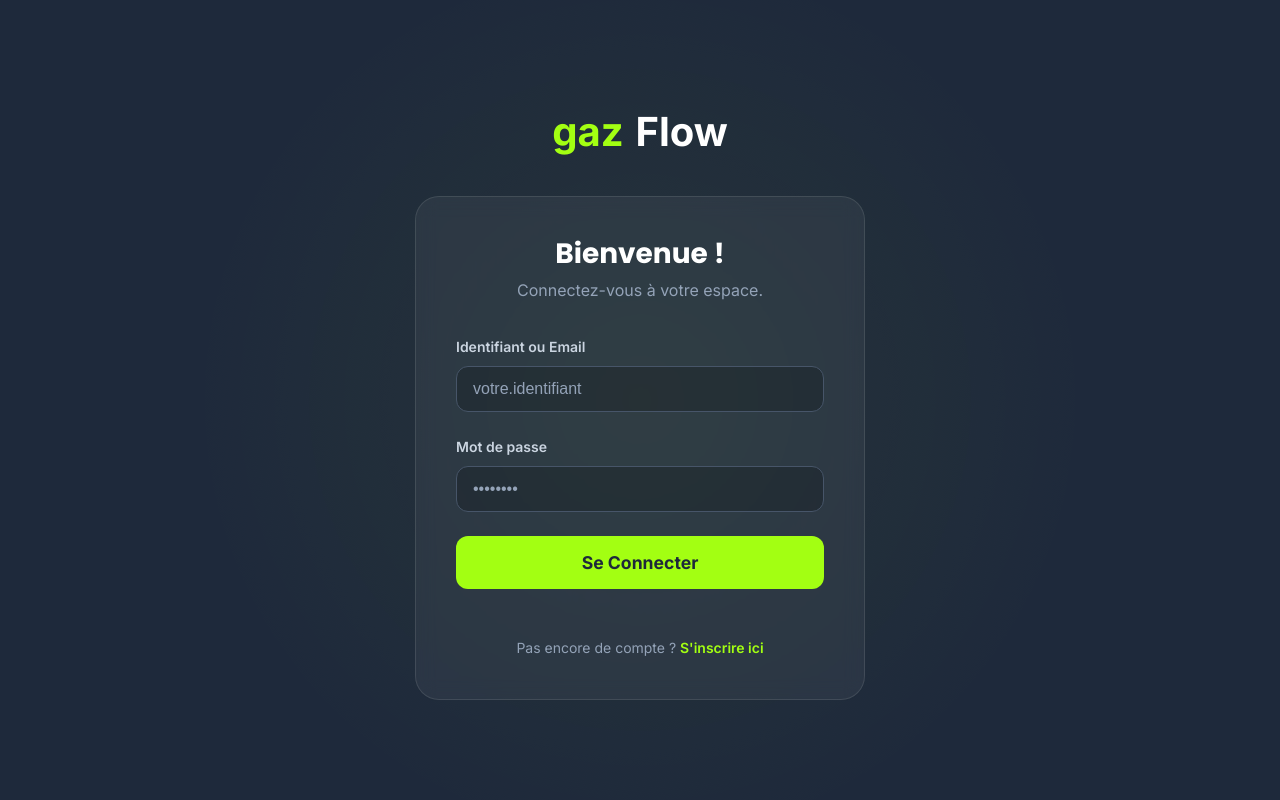
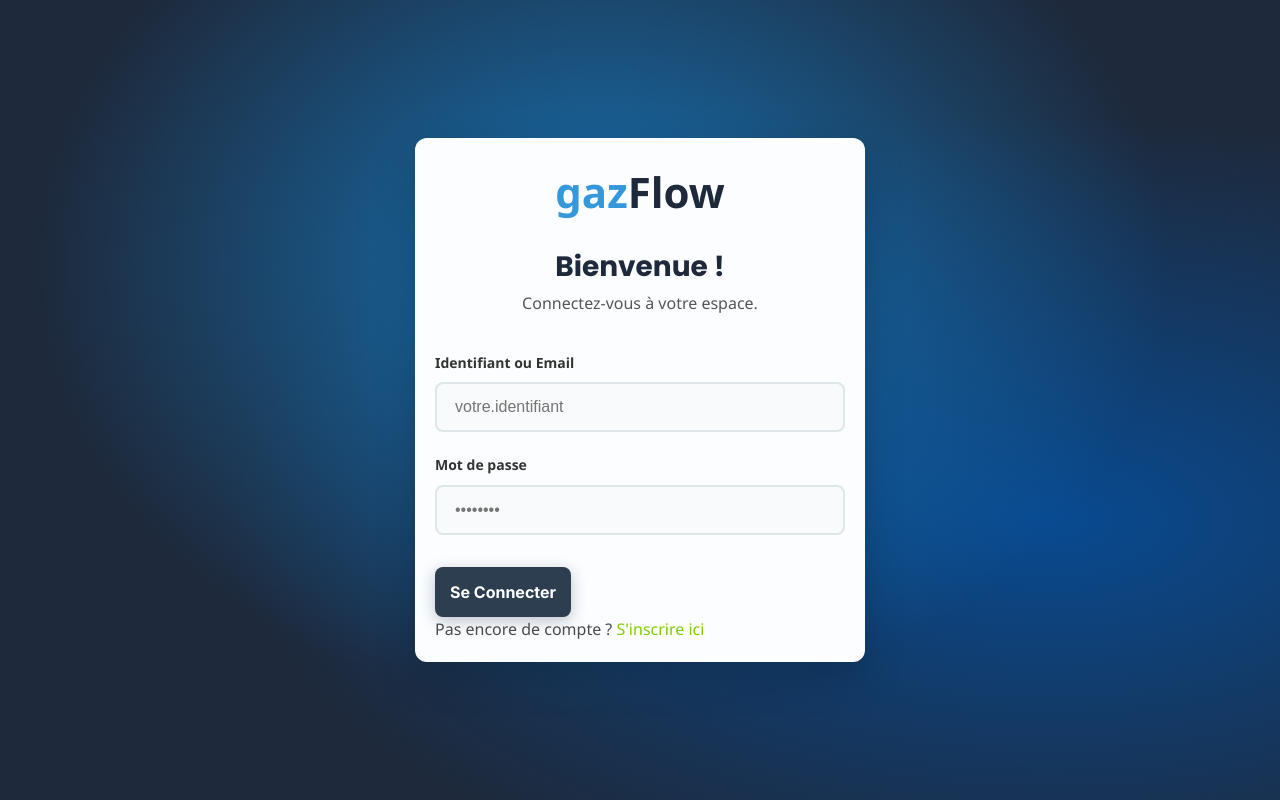
Before and after one commit to INNOVA-EDGE/gas-stock-frontend, a React (Vite) app: page /login in a window 1280 px wide. Built offline with nearby package versions, Linux system fonts and the light colour scheme; no server answers.

Commit message:
advanced

```diff
--- a/src/App.jsx
+++ b/src/App.jsx
@@ -110,7 +110,7 @@ function App() {
             element={<ResponsableSuiviDashboard />}
           />
           <Route
-            path='/dashboard/responsable-entrepot'
+            path='/dashboard/entrepot'
             element={<ResponsableEntrepotDashboard />}
           />
           <Route
--- a/src/components/DashboardRedirect.jsx
+++ b/src/components/DashboardRedirect.jsx
@@ -8,8 +8,8 @@ const roleDashboardMap = {
   CLIENT_MENAGE: '/dashboard/client',
   CLIENT_REVENDEUR: '/dashboard/client',
   RESPONSABLE_SUIVI: '/dashboard/responsable-suivi',
-  RESPONSABLE_UNITE_PRODUCTION: '/dashboard/responsable-unite-production',
-  RESPONSABLE_ENTREPOT: '/dashboard/responsable-entrepot',
+  RESPONSABLE_UNITE_PRODUCTION: '/dashboard/production',
+  RESPONSABLE_ENTREPOT: '/dashboard/entrepot',
   RESPONSABLE_AGENCE: '/dashboard/responsable-agence',
   TRANSPORTEUR: '/dashboard/transporteur',
 };
--- a/src/styles/LoginPage.module.css
+++ b/src/styles/LoginPage.module.css
@@ -1,148 +1,159 @@
+/* src/styles/LoginPage.module.css */
+
 .loginPage {
   display: flex;
   justify-content: center;
   align-items: center;
   min-height: 100vh;
-    background: #1e293b; /* Fond sombre et élégant */
-    padding: 1rem;
-    overflow: hidden;
-    position: relative;
-  }
-
-  /* Effet de fond subtil */
-  .loginPage::before {
-    content: '';
-    position: absolute;
-    top: -50%;
-    left: -50%;
-    width: 200%;
-    height: 200%;
-    background: radial-gradient(circle, rgba(163, 255, 18, 0.05), transparent 30%);
-    animation: rotateBackground 20s linear infinite;
-  }
-
-  @keyframes rotateBackground {
-    from { transform: rotate(0deg); }
-    to { transform: rotate(360deg); }
+  /* Un beau fond bleu foncé, légèrement texturé */
+  background-color: #1e293b;
+  background-image:
+    radial-gradient(at 47% 33%, hsl(205.00, 78%, 40%) 0, transparent 59%),
+    radial-gradient(at 82% 65%, hsl(211.00, 89%, 30%) 0, transparent 55%);
+  font-family: 'Segoe UI', Tahoma, Geneva, Verdana, sans-serif;
+  padding: 20px;
 }
 
 .loginContainer {
+  box-shadow: 0 15px 40px rgba(0, 0, 0, 0.2);
+  padding: 20px;
+  border-radius: 12px;
+  background-color: #fbfdff;
   width: 100%;
   max-width: 450px;
-    z-index: 1;
+}
+
+.formBox {
+  background: #ffffff; /* Formulaire blanc pour un contraste maximal */
+  padding: 40px 35px;
+  border-radius: 12px;
+  box-shadow: 0 15px 40px rgba(0, 0, 0, 0.2); /* Ombre plus visible */
+  animation: fadeIn 0.5s ease-in-out;
+  border: 1px solid #e0e6ec; /* Bordure subtile pour le formulaire */
+}
+
+@keyframes fadeIn {
+  from { opacity: 0; transform: scale(0.98) translateY(-10px); }
+  to { opacity: 1; transform: scale(1) translateY(0); }
 }
 
 .logoContainer {
-    display: flex;
-    justify-content: center;
-    align-items: center;
-    gap: 0.75rem;
-    margin-bottom: 2rem;
+  text-align: center;
+  margin-bottom: 25px;
+  font-size: 42px;
+  font-weight: 700;
   text-decoration: none;
-    color: inherit;
+  display: block;
 }
 
-  .logoContainer .gaz {
-    color: #a3ff12;
-    font-size: 2.5rem;
-    font-weight: 800;
-  }
-
-  .logoContainer .flow {
-    color: #ffffff;
-    font-size: 2.5rem;
-    font-weight: 800;
-  }
-
-  .loginBox {
-    background-color: rgba(255, 255, 255, 0.05);
-    backdrop-filter: blur(10px);
-    border: 1px solid rgba(255, 255, 255, 0.1);
-    padding: 2.5rem;
-    border-radius: 1.5rem;
-    text-align: center;
-  }
+.gaz { color: #3498db; }
+.flow { color: #1e293b; }
 
 .title {
-    font-size: 1.75rem;
+  text-align: center;
+  font-size: 28px;
+  color: #1e293b;
+  margin-bottom: 8px;
   font-weight: 700;
-    color: #ffffff;
-    margin-bottom: 0.5rem;
 }
 
 .subtitle {
-    color: #94a3b8;
-    margin-bottom: 2rem;
+  text-align: center;
+  color: #555;
+  margin-bottom: 35px;
 }
 
-  .loginForm {
+.form {
   display: flex;
   flex-direction: column;
-    gap: 1.5rem;
-    text-align: left;
+}
+
+.inputGroup {
+  margin-bottom: 22px;
 }
 
 .inputGroup label {
   display: block;
-    font-size: 0.875rem;
+  margin-bottom: 8px;
   font-weight: 600;
-    color: #cbd5e1;
-    margin-bottom: 0.5rem;
+  color: #333;
+  font-size: 14px;
 }
 
 .inputField, .selectField {
   width: 100%;
-    padding: 0.8rem 1rem;
-    background-color: rgba(0, 0, 0, 0.2);
-    border: 1px solid #475569;
-    border-radius: 0.75rem;
-    font-size: 1rem;
-    color: #ffffff;
-    transition: all 0.2s ease-in-out;
-  }
-
-  .inputField::placeholder {
-    color: #94a3b8;
+  padding: 14px 18px;
+  border: 2px solid #dfe6e9; /* Bordure plus visible */
+  border-radius: 8px;
+  font-size: 16px;
+  color: #333;
+  background-color: #f9fafb;
+  transition: border-color 0.3s, box-shadow 0.3s;
 }
 
 .inputField:focus, .selectField:focus {
   outline: none;
-    border-color: #a3ff12;
-    background-color: rgba(0, 0, 0, 0.3);
-    box-shadow: 0 0 0 3px rgba(163, 255, 18, 0.3);
+  border-color: #3498db;
+  box-shadow: 0 0 0 4px rgba(52, 152, 219, 0.15);
 }
 
 .submitButton {
-    background-color: #a3ff12;
-    color: #1e293b;
-    font-size: 1.1rem;
-    font-weight: 700;
-    padding: 1rem;
+  background: #2c3e50; /* Bouton bleu foncé */
+  color: white;
+  padding: 15px;
   border: none;
-    border-radius: 0.75rem;
+  border-radius: 8px;
+  font-size: 16px;
+  font-weight: bold;
   cursor: pointer;
   transition: all 0.3s ease;
+  margin-top: 10px;
+  box-shadow: 0 4px 15px rgba(44, 62, 80, 0.3);
 }
 
 .submitButton:hover {
-    transform: translateY(-3px) scale(1.02);
-    box-shadow: 0 8px 25px rgba(163, 255, 18, 0.3);
+  background: #34495e;
+  transform: translateY(-3px); /* Effet de soulèvement */
+  box-shadow: 0 7px 20px rgba(44, 62, 80, 0.4);
 }
 
-  .registerLink {
-    text-align: center;
-    font-size: 0.875rem;
-    color: #94a3b8;
-    margin-top: 1.5rem;
+.submitButton:active {
+  transform: translateY(-1px);
 }
 
-  .registerLink a {
-    font-weight: 600;
-    color: #a3ff12;
-    text-decoration: none;
-    transition: color 0.2s ease;
+.bottomLink {
+  text-align: center;
+  margin-top: 25px;
+  color: #555;
 }
 
-  .registerLink a:hover {
+.bottomLink a {
+  color: #2c3e50; /* Lien en bleu foncé */
+  text-decoration: none;
+  font-weight: 600;
+}
+
+.bottomLink a:hover {
   text-decoration: underline;
+  color: #3498db;
 }
+
+.errorMessage, .successMessage {
+  text-align: center;
+  padding: 12px;
+  border-radius: 6px;
+  margin-bottom: 20px;
+  font-weight: 500;
+}
+
+.errorMessage {
+  background-color: #fff2f2;
+  color: #d8000c;
+  border: 1px solid #ffbaba;
+}
+
+.successMessage {
+  background-color: #f0fff4;
+  color: #155724;
+  border: 1px solid #c3e6cb;
+}
--- a/src/styles/RegisterPage.module.css
+++ b/src/styles/RegisterPage.module.css
@@ -1,14 +1,13 @@
+/* src/styles/RegisterPage.module.css */
+
+/* On importe tous les styles de la page de connexion */
 @import url('./LoginPage.module.css');
 
-.registerBox {
-  background-color: rgba(255, 255, 255, 0.05);
-  backdrop-filter: blur(10px);
-  border: 1px solid rgba(255, 255, 255, 0.1);
-  padding: 2.5rem;
-  border-radius: 1.5rem;
-  text-align: center;
+/* Ici, vous pouvez ajouter des styles spécifiques UNIQUEMENT pour la page d'inscription si nécessaire.
+  Par exemple, si vous aviez un formulaire en plusieurs étapes :
+*/
+.multiStepForm {
+  /* ... styles pour un formulaire multi-étapes ... */
 }
 
-.multiStepForm {
-  /* Ajoutez des styles spécifiques si vous faites un formulaire multi-étapes */
-}
+/* Pour l'instant, aucun style supplémentaire n'est nécessaire car le design est identique. */
```
Lines whose indentation alone changed are shown as unchanged.
